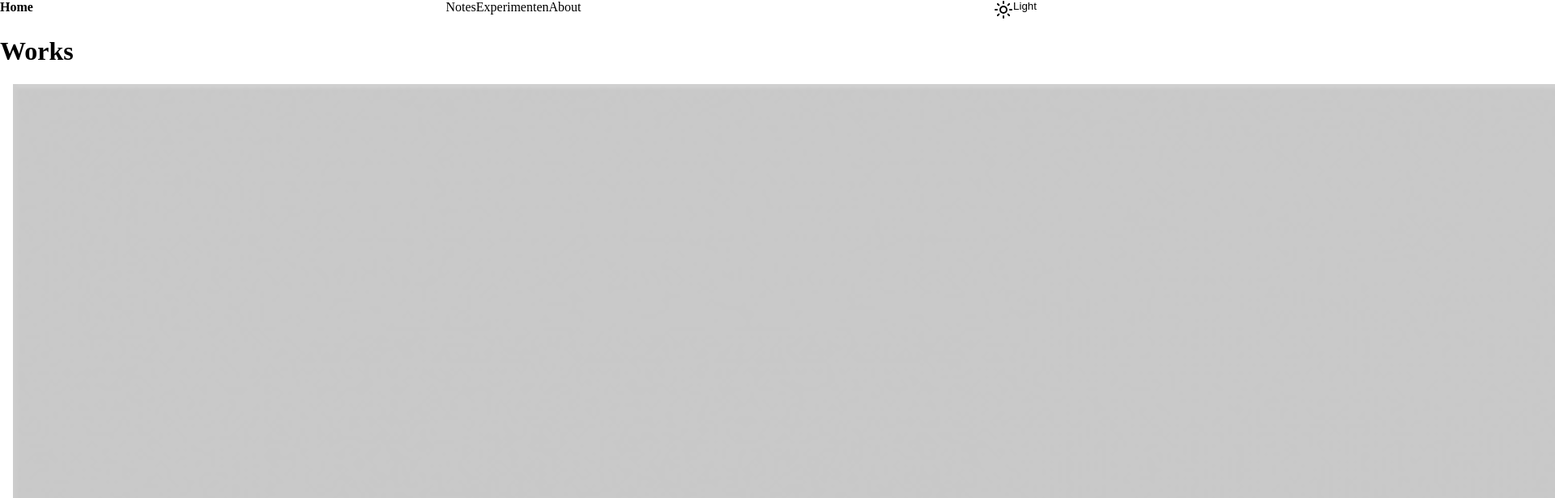
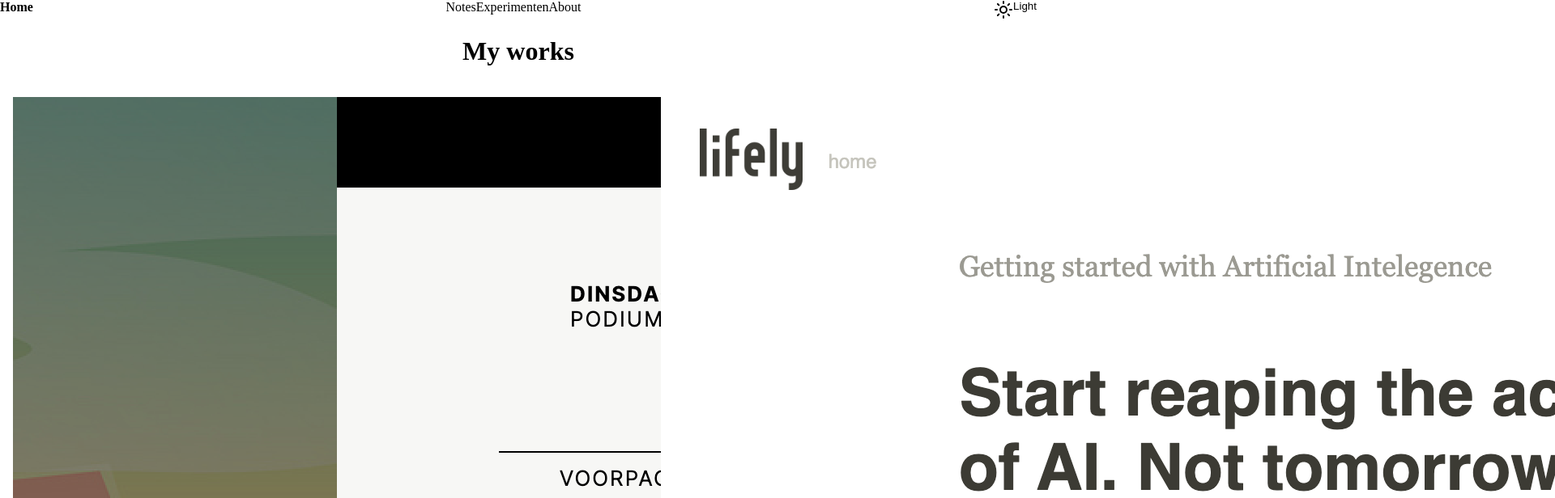
Before and after one commit to zoepje/i-love-web, a SvelteKit app: page / in a window 1280 px wide. Shown: the top 616 px of the page at 81% size, 1920 px wide, since content can reach past the window. Built offline with nearby package versions, Linux system fonts and the light colour scheme.

Commit message:
laat al mijn werken zien op home

```diff
--- a/src/routes/+page.svelte
+++ b/src/routes/+page.svelte
@@ -7,9 +7,50 @@
   <title>{config.title}</title>
 </svelte:head>
 
-<h1>Works</h1>
+<h1>My works</h1>
 
-<Card
+<div>
+  <Card
+  image = "merlin-book-of-potions.png"
   title = "Merlins book of potions"
+  description = "A game where you can create potions"
   site = "https://merlins-book-of-potions.onrender.com/"
   repo = "https://github.com/zoepje/proof-of-concept"/>
+
+  <Card
+  image = "redpers.png"
+  title = "RedPers"
+  description = "An online news page for young aspiring journalists"
+  site = "https://pleasurable-ui-ktdn.onrender.com/"
+  repo = "https://github.com/Khdulkadir/pleasurable-ui"/>
+
+  <Card
+  image = "lifely.png"
+  title = "Lifely - Getting started with AI"
+  description = "A static webpage about getting started with AI"
+  site = "https://zoepje.github.io/the-startup-responsive-interactieve-website/"
+  repo = "https://github.com/zoepje/the-startup-responsive-interactieve-website"/>
+
+  <Card
+  image = "oncollaboration.png"
+  title = "Oncollaboration"
+  description = "A platform for radio oncologists to exchange knowledge"
+  site = "https://oncollaboration.vercel.app/"
+  repo = "https://github.com/itsValyria/Oncollaboration"
+  status = {false}
+  />
+</div>
+
+<style>
+  h1 {
+    text-align: center;
+    margin-inline: auto;
+    padding-bottom: 1rem;
+  }
+
+  div {
+    display: flex;
+    flex-wrap: wrap;
+    container-type: inline-size;
+  }
+</style>
```
